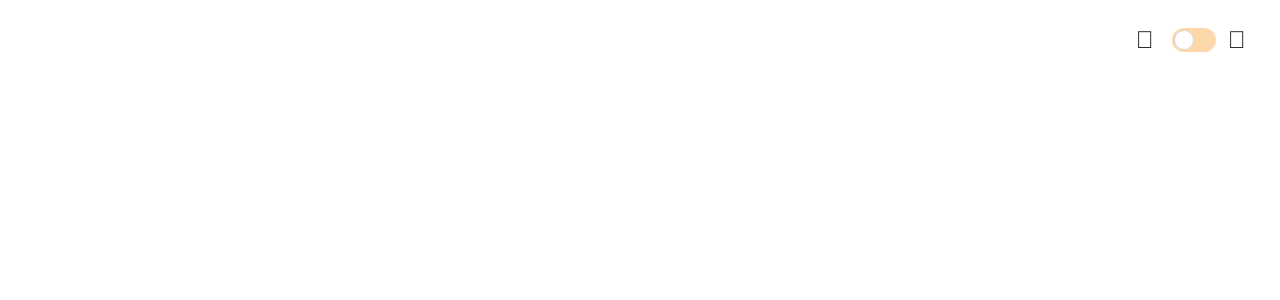
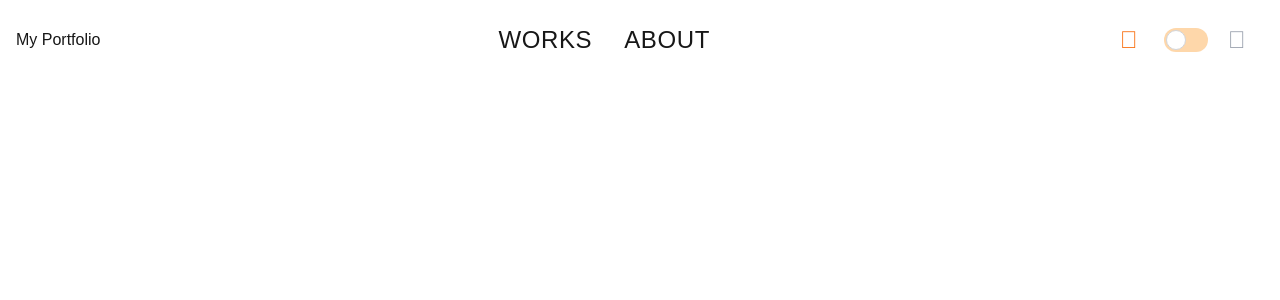
Before and after one commit to studio-tap/portfolio, a Next.js app in the folder src/: page / in a window 1280 px wide. Shown: the top 300 px of the page. Built offline with nearby package versions, Linux system fonts and the light colour scheme; a web font is replaced by a local one.

Commit message:
2025-08-11: ヘッダーナビゲーションの構成とデザイン調整

```diff
--- a/src/components/Header.tsx
+++ b/src/components/Header.tsx
@@ -1,9 +1,22 @@
 import React from 'react';
 import { ThemeSwitcher } from './ThemeSwitcher';
+import { HeaderNav } from './HeaderNav';
+
+type NavItem = {
+  href: string;
+  text: string;
+};
 
 export const Header = (): React.ReactElement => {
+  const navItems: NavItem[] = [
+    { href: '/projects', text: 'WORKS' },
+    { href: '/about', text: 'ABOUT' },
+  ];
+
   return (
-    <header className="flex justify-end p-4">
+    <header className="flex justify-between items-center p-4">
+      <h1>My Portfolio</h1>
+      <HeaderNav navItems={navItems} />
       <ThemeSwitcher />
     </header>
   );
--- /dev/null
+++ b/src/components/HeaderNav.tsx
@@ -0,0 +1,23 @@
+import React from 'react';
+import { HeaderNavigationItem } from './HeaderNavigationItem';
+
+type NavItem = {
+  href: string;
+  text: string;
+};
+
+type HeaderNavProps = {
+  navItems: NavItem[];
+};
+
+export const HeaderNav = ({ navItems }: HeaderNavProps): React.ReactElement => {
+  return (
+    <nav>
+      <ul className="flex space-x-4">
+        {navItems.map((item) => (
+          <HeaderNavigationItem key={item.href} href={item.href} text={item.text} />
+        ))}
+      </ul>
+    </nav>
+  );
+};
--- a/src/components/HeaderNavigationItem.tsx
+++ b/src/components/HeaderNavigationItem.tsx
@@ -1,5 +1,6 @@
 import React from 'react';
 import Link from 'next/link';
+import { TrackingM } from './Tracking/TrackingM';
 
 type HeaderNavigationItemProps = {
   href: string;
@@ -9,7 +10,11 @@ type HeaderNavigationItemProps = {
 export const HeaderNavigationItem = ({ href, text }: HeaderNavigationItemProps): React.ReactElement => {
   return (
     <li>
-      <Link href={href}>{text}</Link>
+      <Link href={href} className="font-medium text-[1.5em] p-2">
+        <TrackingM>
+          {text}
+        </TrackingM>
+      </Link>
     </li>
   );
 };
--- a/src/components/ThemeSwitcher.tsx
+++ b/src/components/ThemeSwitcher.tsx
@@ -1,37 +1,36 @@
 "use client";
 
-import React from 'react';
+import React, { useState, useEffect } from 'react';
 import { ToggleSwitch } from './ToggleSwitch';
 import { SunIcon } from './icons/SunIcon';
 import { MoonIcon } from './icons/MoonIcon';
 
 export const ThemeSwitcher = (): React.ReactElement => {
-  // ロジックは一時的にコメントアウト
-  // const [isDarkMode, setIsDarkMode] = useState(false);
-  //
-  // useEffect(() => {
-  //   if (isDarkMode) {
-  //     document.documentElement.classList.add('dark');
-  //   } else {
-  //     document.documentElement.classList.remove('dark');
-  //   }
-  // }, [isDarkMode]);
-  //
-  // const handleToggleChange = (checked: boolean) => {
-  //   setIsDarkMode(checked);
-  //   console.log('Theme toggled to:', checked ? 'dark' : 'light');
-  // };
+  const [isDarkMode, setIsDarkMode] = useState(false);
+
+  useEffect(() => {
+    if (isDarkMode) {
+      document.documentElement.classList.add('dark');
+    } else {
+      document.documentElement.classList.remove('dark');
+    }
+  }, [isDarkMode]);
+
+  const handleToggleChange = (checked: boolean) => {
+    setIsDarkMode(checked);
+    console.log('Theme toggled to:', checked ? 'dark' : 'light');
+  };
 
   return (
-    <div className="c-themeSwitcher flex items-center">
-      <SunIcon/>
+    <div className="flex items-center space-x-2">
+      <SunIcon className="text-orange dark:text-inactive" />
 
       <ToggleSwitch
-        checked={false} // 常にOFFの状態
-        onChange={() => {}} // 何もしない
+        checked={isDarkMode}
+        onChange={handleToggleChange}
       />
 
-      <MoonIcon/>
+      <MoonIcon className="text-inactive dark:text-navy" />
     </div>
   );
 };
--- /dev/null
+++ b/src/components/Tracking/TrackingL.tsx
@@ -0,0 +1,15 @@
+import React from 'react';
+import { Tracking } from './'; // index.tsx から Tracking をインポート
+
+type TrackingLProps = {
+  children: React.ReactNode;
+  className?: string;
+};
+
+export const TrackingL = ({ children, className }: TrackingLProps): React.ReactElement => {
+  return (
+    <Tracking size="l" className={className}>
+      {children}
+    </Tracking>
+  );
+};
--- /dev/null
+++ b/src/components/Tracking/TrackingM.tsx
@@ -0,0 +1,15 @@
+import React from 'react';
+import { Tracking } from './'; // index.tsx から Tracking をインポート
+
+type TrackingMProps = {
+  children: React.ReactNode;
+  className?: string;
+};
+
+export const TrackingM = ({ children, className }: TrackingMProps): React.ReactElement => {
+  return (
+    <Tracking size="m" className={className}>
+      {children}
+    </Tracking>
+  );
+};
--- /dev/null
+++ b/src/components/Tracking/TrackingS.tsx
@@ -0,0 +1,15 @@
+import React from 'react';
+import { Tracking } from './'; // index.tsx から Tracking をインポート
+
+type TrackingSProps = {
+  children: React.ReactNode;
+  className?: string;
+};
+
+export const TrackingS = ({ children, className }: TrackingSProps): React.ReactElement => {
+  return (
+    <Tracking size="s" className={className}>
+      {children}
+    </Tracking>
+  );
+};
--- /dev/null
+++ b/src/components/Tracking/index.tsx
@@ -0,0 +1,21 @@
+import React from 'react';
+
+type TrackingProps = {
+  children: React.ReactNode;
+  className?: string;
+  size?: 's' | 'm' | 'l'; // 新しいsizeプロパティ
+};
+
+export const Tracking = ({ children, className, size = 'm' }: TrackingProps): React.ReactElement => {
+  const trackingClass = {
+    s: 'tracking-[0em]',
+    m: 'tracking-[0.025em]',
+    l: 'tracking-[0.05em]',
+  }[size];
+
+  return (
+    <span className={`${trackingClass} ${className}`}>
+      {children}
+    </span>
+  );
+};
```
Also changed, not shown: 1 other file (tests, documents, lock files or other folders).
